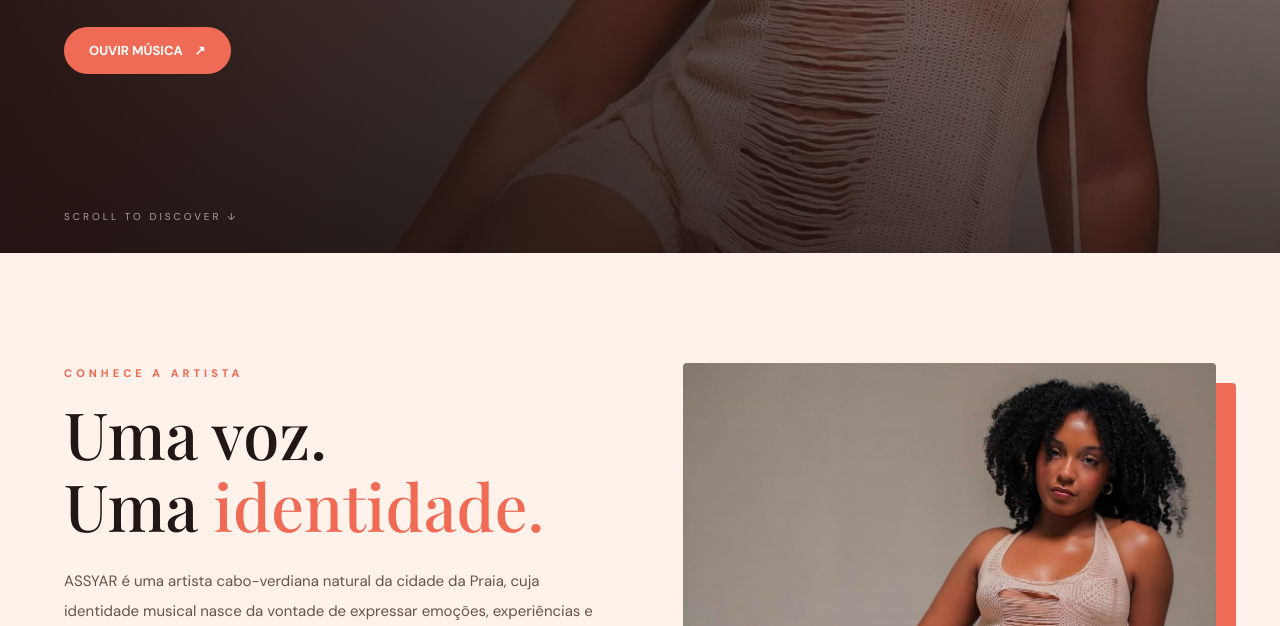
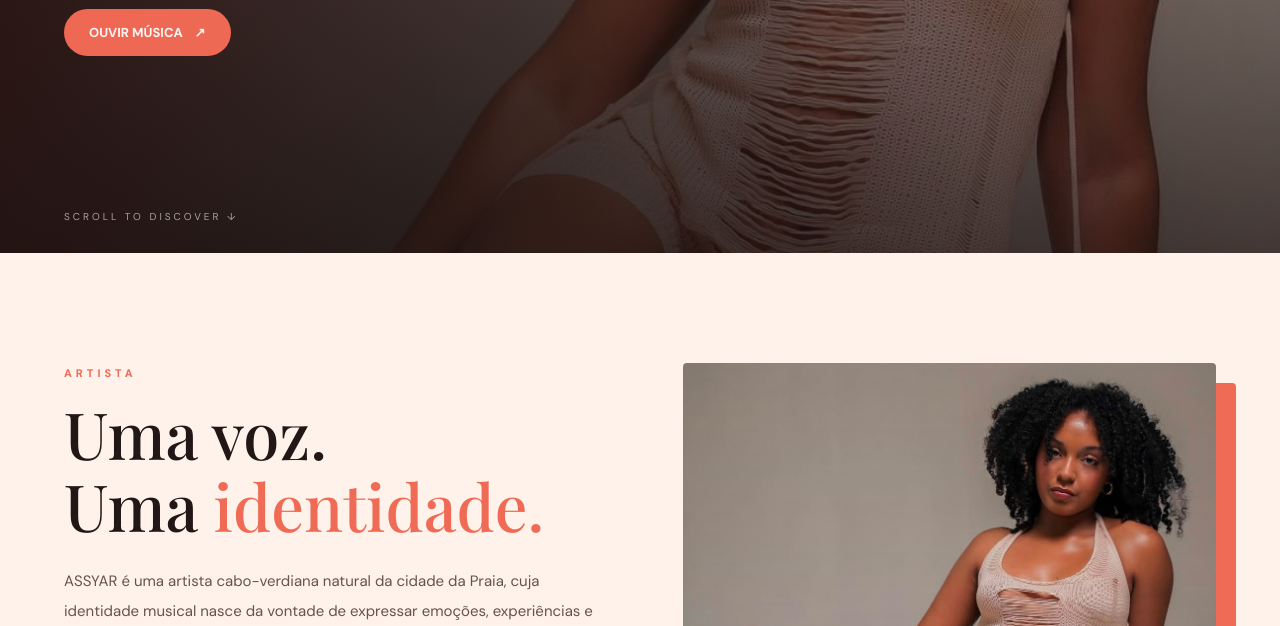
Before and after one commit to pspentretainment-stack/assyar-official, a plain HTML site: page index.html in a window 1280 px wide. Shown: the part 547-1173 px from the top of the page. Drawn offline with nearby package versions, Linux system fonts and the light colour scheme.

Commit message:
Update artist labels in index.html

```diff
--- a/index.html
+++ b/index.html
@@ -691,8 +691,7 @@
     <section class="hero" id="home">
       <div class="container">
         <div class="hero-content">
-          <div class="eyebrow" data-pt="Artista · Cabo Verde" data-en="Artist · Cape Verde">
-            Artista · Cabo Verde
+
           </div>
 
           <h1>ASSYAR<span>.</span></h1>
@@ -719,8 +718,8 @@
       <div class="container about-grid">
 
         <div class="about-text">
-          <div class="section-label" data-pt="Conhece a artista" data-en="Meet the artist">
-            Conhece a artista
+          <div class="section-label" data-pt="Artista" data-en="Artist">
+            Artista
           </div>
 
           <h2 class="section-title">
```
